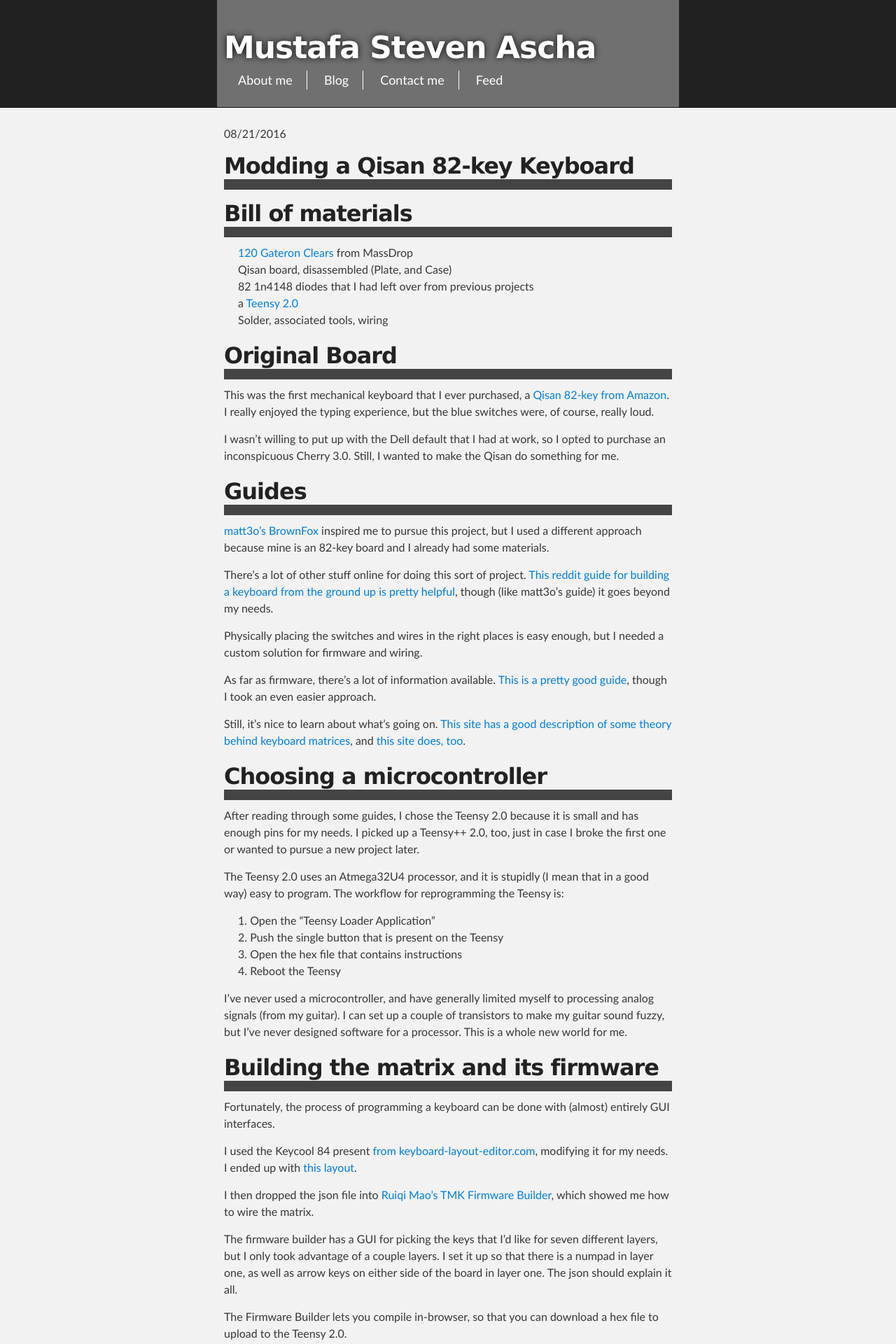
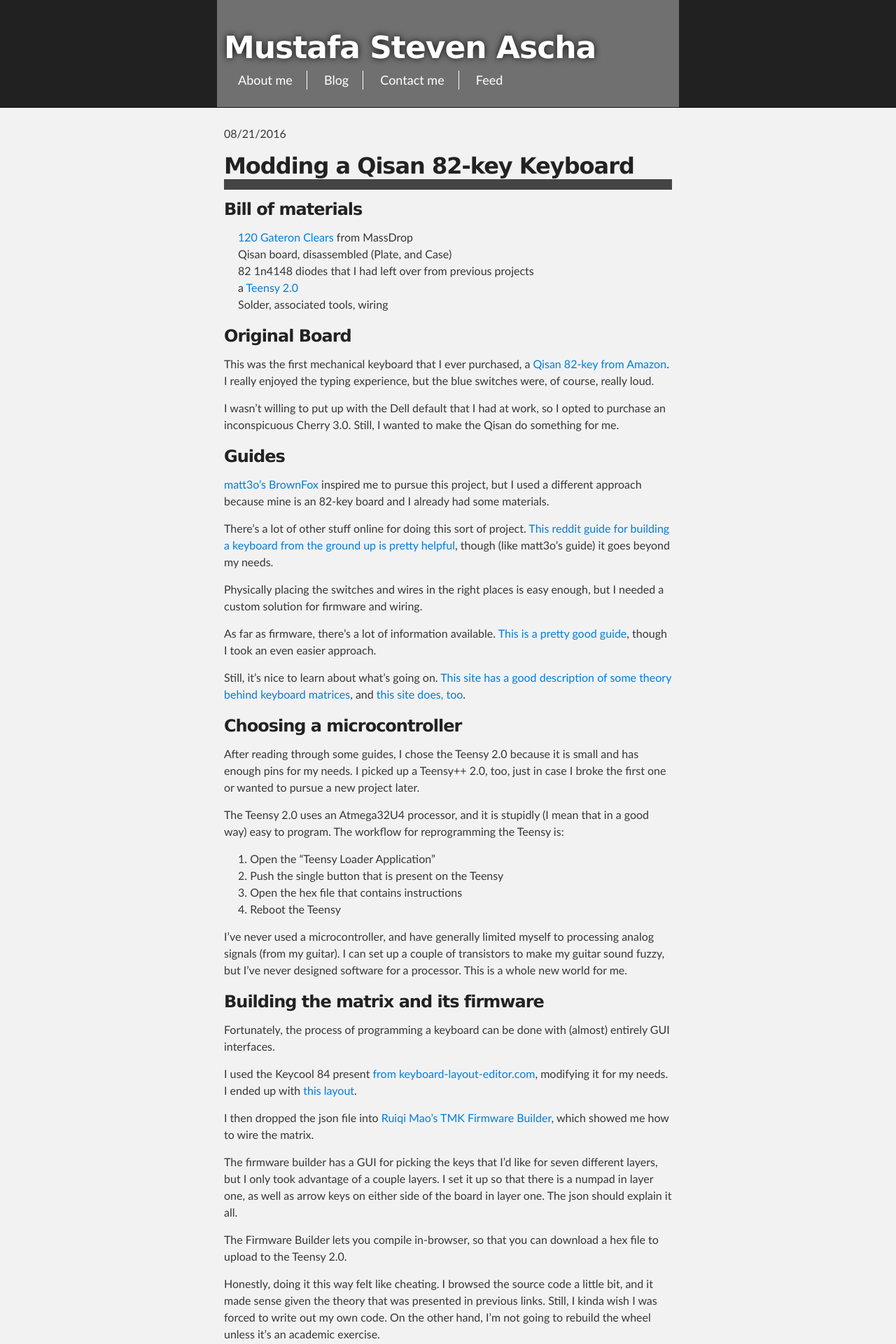
Before and after one commit to mustafaascha/mustafaascha.github.io, a Jekyll site: the page built from _posts/2016-08-21-CustomQisan.md, in a window 1280 px wide. Shown: the top 1920 px of the page at 70% size. Built offline with Jekyll 4.4.1, drawn with Linux system fonts in a browser that asks for light colours.

```diff
--- a/_posts/2016-08-21-CustomQisan.md
+++ b/_posts/2016-08-21-CustomQisan.md
@@ -4,8 +4,8 @@ title: Modding a Qisan 82-key Keyboard
 date: 2016-08-21
 ---
 
-Bill of materials
------------------
+### Bill of materials
+
 
 -   [120 Gateron
     Clears](https://deskthority.net/wiki/Gateron_KS-3_series) from
@@ -15,8 +15,7 @@ Bill of materials
 -   a [Teensy 2.0](http://www.pjrc.com/teensy/index.html)
 -   Solder, associated tools, wiring
 
-Original Board
---------------
+### Original Board
 
 This was the first mechanical keyboard that I ever purchased, a [Qisan
 82-key from
@@ -29,8 +28,7 @@ I opted to purchase an inconspicuous Cherry 3.0. Still, I wanted to make
 the Qisan do something for me.
 
 
-Guides
-------
+### Guides
 
 [matt3o's
 BrownFox](https://deskthority.net/workshop-f7/brownfox-step-by-step-t6050.html)
@@ -56,8 +54,7 @@ matrices](http://blog.komar.be/how-to-make-a-keyboard-the-matrix/), and
 [this site does,
 too](http://pcbheaven.com/wikipages/How_Key_Matrices_Works/).
 
-Choosing a microcontroller
---------------------------
+### Choosing a microcontroller
 
 After reading through some guides, I chose the Teensy 2.0 because it is
 small and has enough pins for my needs. I picked up a Teensy++ 2.0, too,
@@ -78,8 +75,7 @@ processing analog signals (from my guitar). I can set up a couple of
 transistors to make my guitar sound fuzzy, but I've never designed
 software for a processor. This is a whole new world for me.
 
-Building the matrix and its firmware
-------------------------------------
+### Building the matrix and its firmware
 
 Fortunately, the process of programming a keyboard can be done with
 (almost) entirely GUI interfaces.
@@ -108,8 +104,7 @@ in previous links. Still, I kinda wish I was forced to write out my own
 code. On the other hand, I'm not going to rebuild the wheel unless it's
 an academic exercise.
 
-Doing it.
----------
+### Doing it.
 
 [Here's a picture of the fully-wired board, with the Teensy, Matrix, and
 all](http://www.mustafa.fyi/assets/qisan_matrix.JPG)
@@ -123,8 +118,7 @@ Unfortunately, I don't have proper keycaps, so [the board is a bit of a
 frankenstein.](http://www.mustafa.fyi/assets/qisan_frankenstein.JPG).
 This is okay, for now.
 
-Future directions
------------------
+### Future directions
 
 [This website](http://builder.swillkb.com/) generates the CAD files
 necessary to build a keyboard with whatever layout you'd like. I'm not
```
